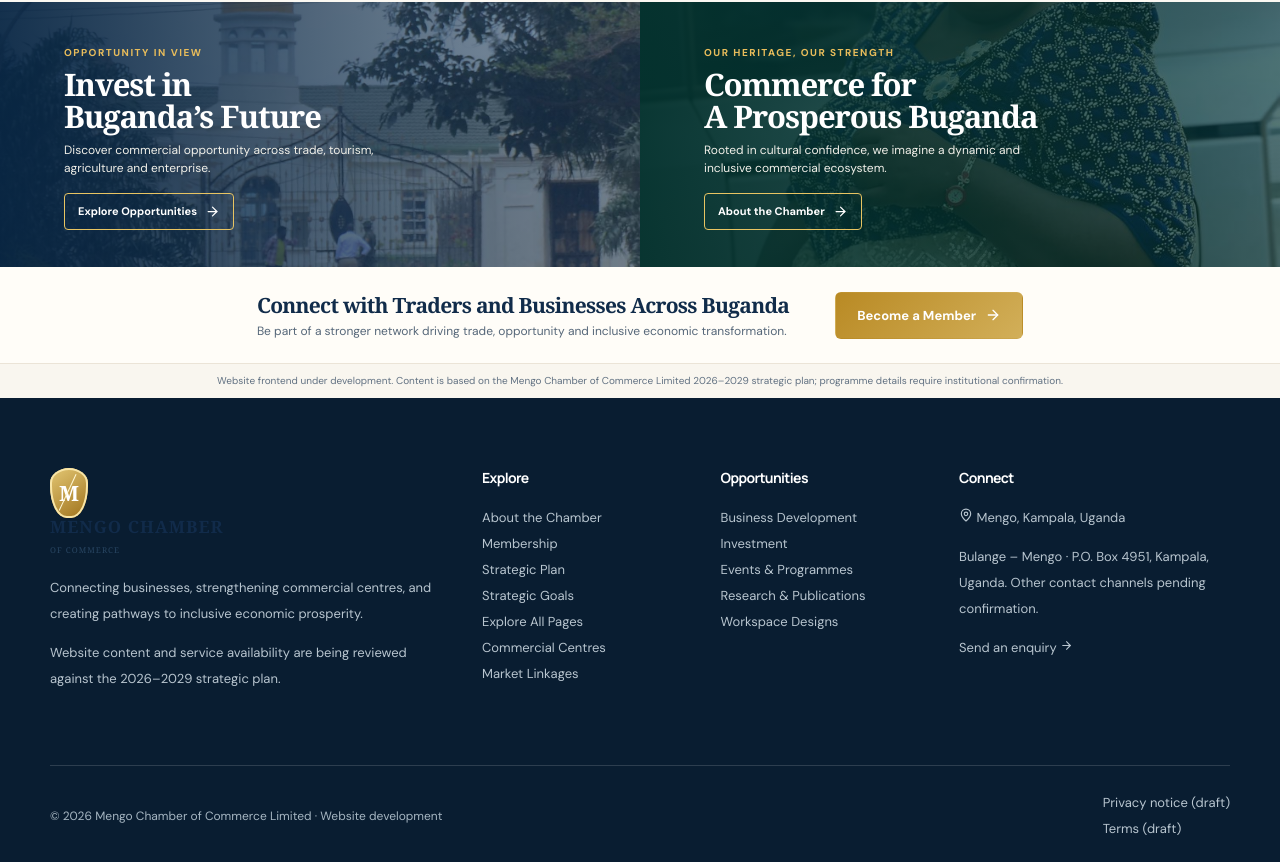
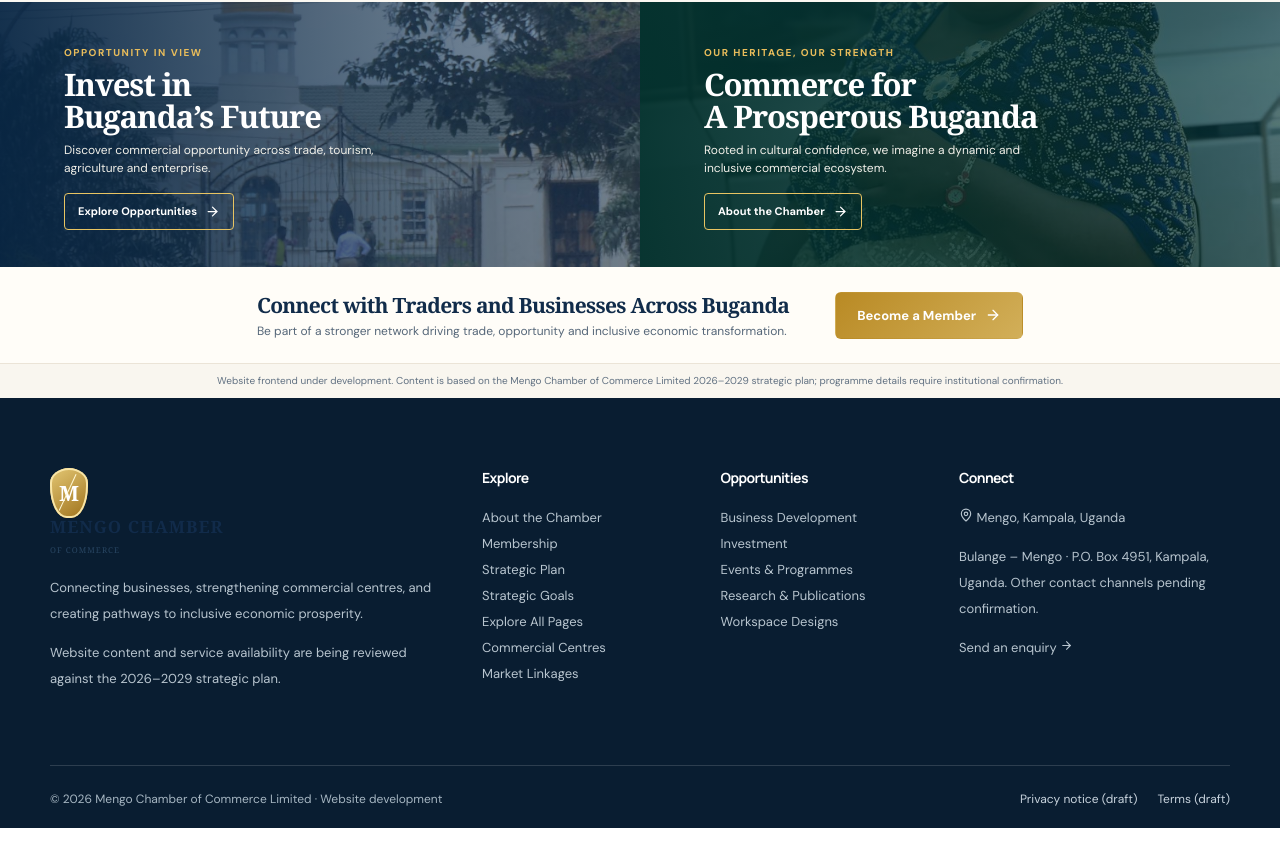
Before and after one commit to watumwa/mengo, a Next.js app: page / in a window 1280 px wide. Shown: the part 1274-2136 px from the top of the page. After the commit the page ends 2102 px from the top, so only its background shows below. Built offline with nearby package versions, Linux system fonts and the light colour scheme.

Commit message:
Frontend: improve footer draft policy link presentation

```diff
--- a/app/design-tokens.css
+++ b/app/design-tokens.css
@@ -28,3 +28,8 @@
 .site-index-note{color:#68788a;font-size:12px;line-height:1.7;margin:26px 0 0}
 @media(max-width:960px){.site-index-grid{grid-template-columns:repeat(2,minmax(0,1fr))}}
 @media(max-width:600px){.site-index-grid{grid-template-columns:1fr}.site-index-card{padding:20px}}
+
+/* Footer policy navigation */
+.footbottom>span:last-child{display:flex;align-items:center;gap:20px;flex-wrap:wrap}
+.footbottom>span:last-child a{display:inline;color:#c9d4de;font-size:12px;line-height:1.5}
+.footbottom>span:last-child a:hover{color:#e4bd6b}
```
